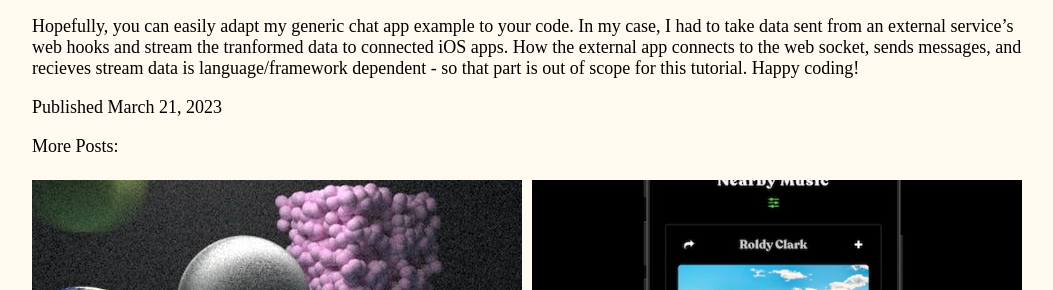
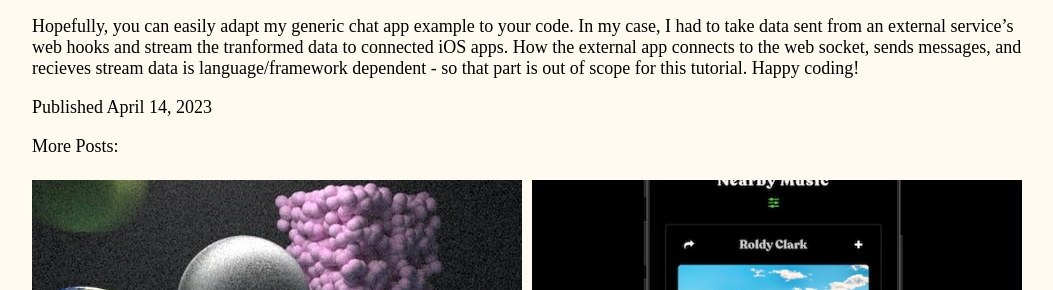
Before and after one commit to harry-herskowitz/my-blog, a Jekyll site: the page built from _posts/2023-04-14-action-cable.markdown, in a window 1280 px wide and 900 px high, scrolled down 1513 px. Shown: the part 302-592 px from the top of the window, without its empty margins (113-1166 px from the left). Built offline with Jekyll 4.4.1, drawn with Linux system fonts in a browser that asks for light colours.

Commit message:
fix date

```diff
--- a/_posts/2023-04-14-action-cable.markdown
+++ b/_posts/2023-04-14-action-cable.markdown
@@ -1,7 +1,7 @@
 ---
 layout: post
 title: 'Rails Action Cable for External Applications'
-date: 2023-03-21
+date: 2023-04-14
 image: 'actioncable.jpg'
 image-alt: 'Rails Action Cable graphic'
 ---
```
